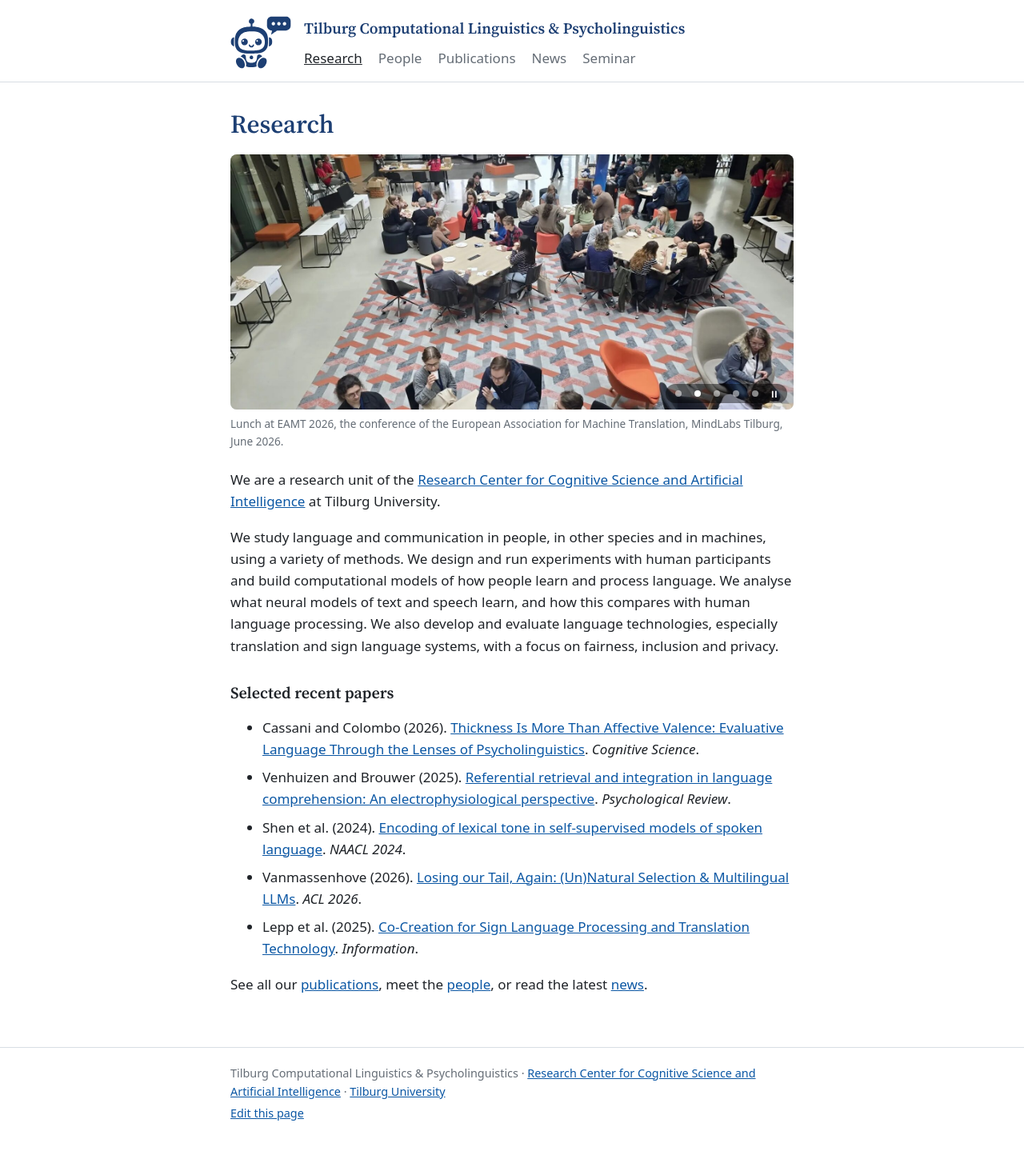
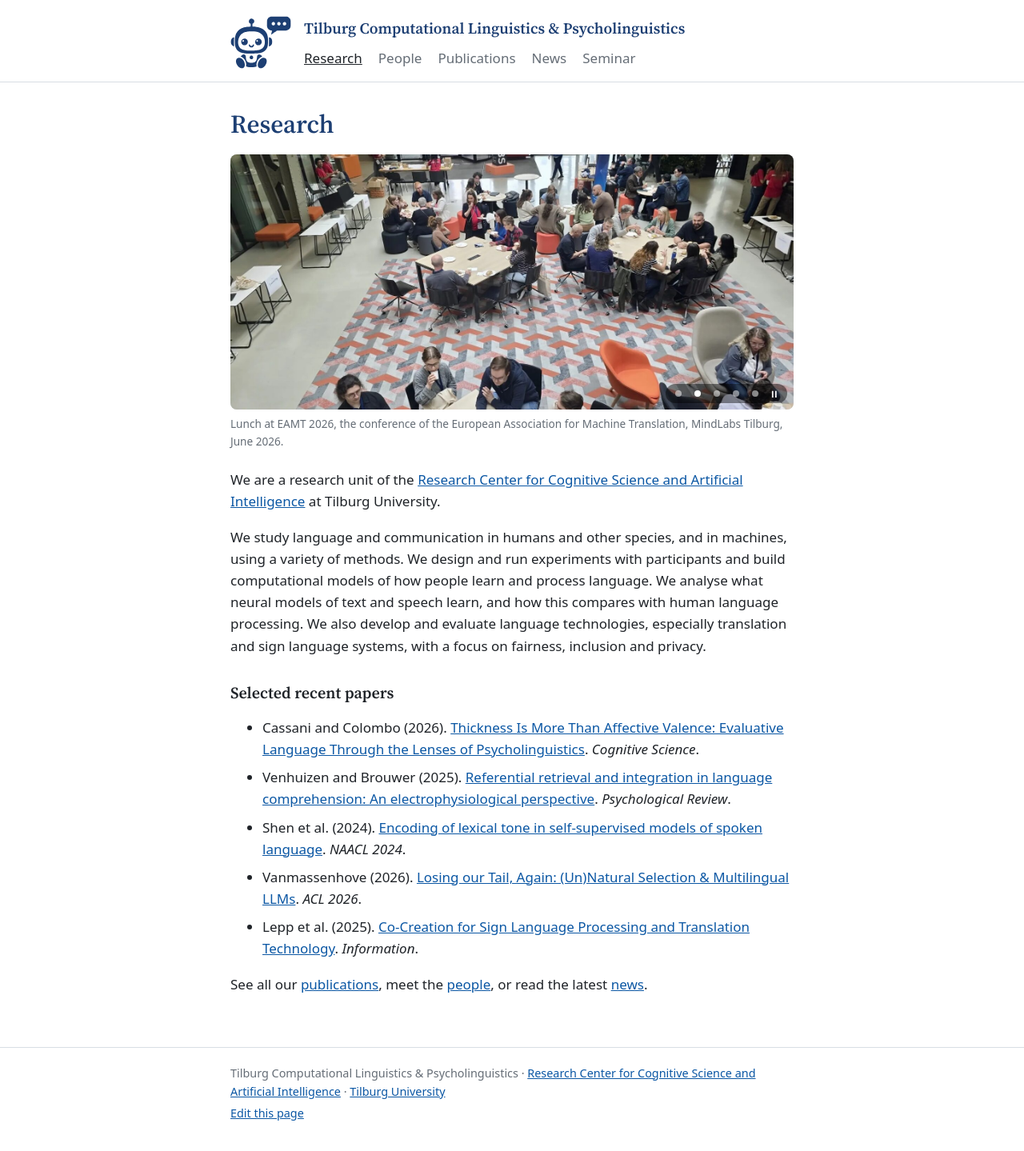
Before and after one commit to tcsai/language-computation, a Jekyll site: the page built from index.md, in a window 1280 px wide. Shown: the whole page at 80% size. Built offline with Jekyll 4.4.1, drawn with Linux system fonts in a browser that asks for light colours; our own code applies the rules of GitHub Pages for plain Markdown files.

Commit message:
Tweaks to text

```diff
--- a/index.md
+++ b/index.md
@@ -6,9 +6,8 @@ We are a research unit of the
 [Research Center for Cognitive Science and Artificial Intelligence](https://www.tilburguniversity.edu/about/schools/tshd/departments/dca)
 at Tilburg University.
 
-We study language and communication in people, in other species and in
-machines, using a variety of methods. We design and run experiments with human
-participants and build computational models of how people learn and process
+We study language and communication in humans and other species, and in
+machines, using a variety of methods. We design and run experiments with participants and build computational models of how people learn and process
 language. We analyse what neural models of text and speech learn, and how this
 compares with human language processing. We also develop and evaluate
 language technologies, especially translation and sign language systems, with a
```
